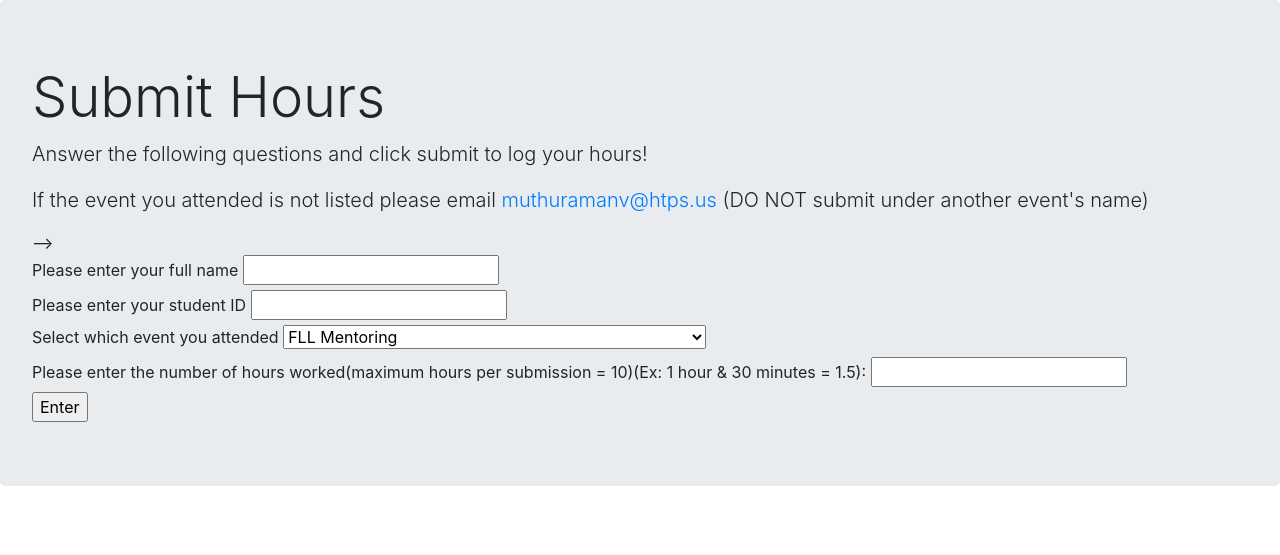
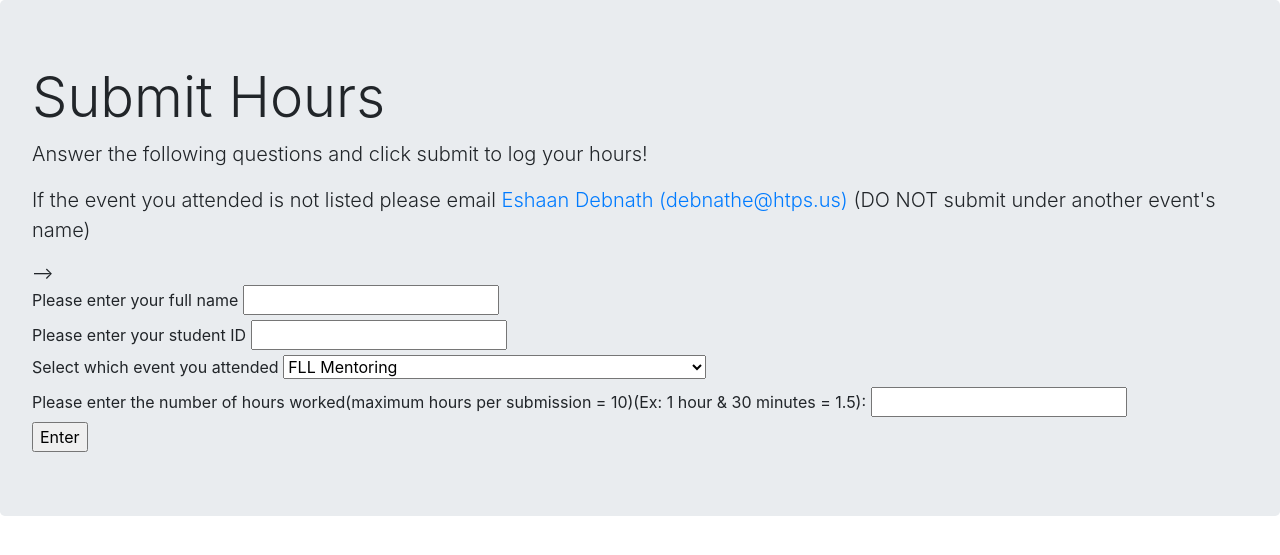
Before and after one commit to Vishwa-Muthuraman/team75_sample_site, a Flask app: page /sign_up in a window 1280 px wide. Shown: the part 70-625 px from the top of the page. Run offline with Flask 2, Linux system fonts and the light colour scheme; some libraries are stand-ins or nearby versions.

Commit message:
Fixed email

```diff
--- a/templates/sign_up.html
+++ b/templates/sign_up.html
@@ -3,7 +3,7 @@
 <div class="jumbotron">
         <h1 class="display-4">Submit Hours</h1>
         <p class="lead">Answer the following questions and click submit to log your hours!</p>
-        <p class="lead">If the event you attended is not listed please email <a href = "mailto:muthuramanv@htps.us"> muthuramanv@htps.us</a> (DO NOT submit under another event's name)</p>
+        <p class="lead">If the event you attended is not listed please email <a href = "mailto:debnathe@htps.us"> Eshaan Debnath (debnathe@htps.us)</a> (DO NOT submit under another event's name)</p>
 
         <!-- <hr class="my-4">
         <p>If you are unsure as to what may be considered outreach or have any other concern click here:</p>
```
